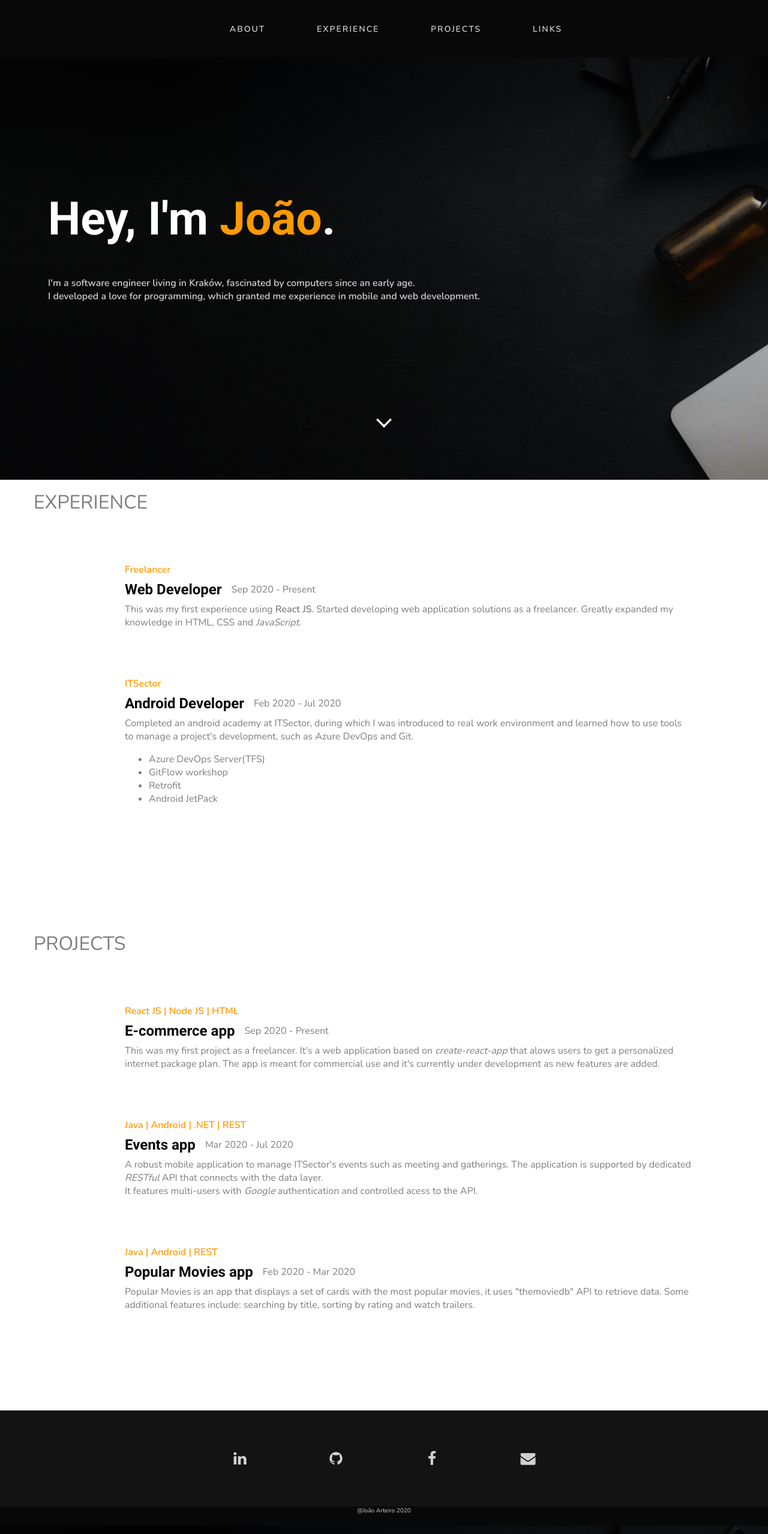
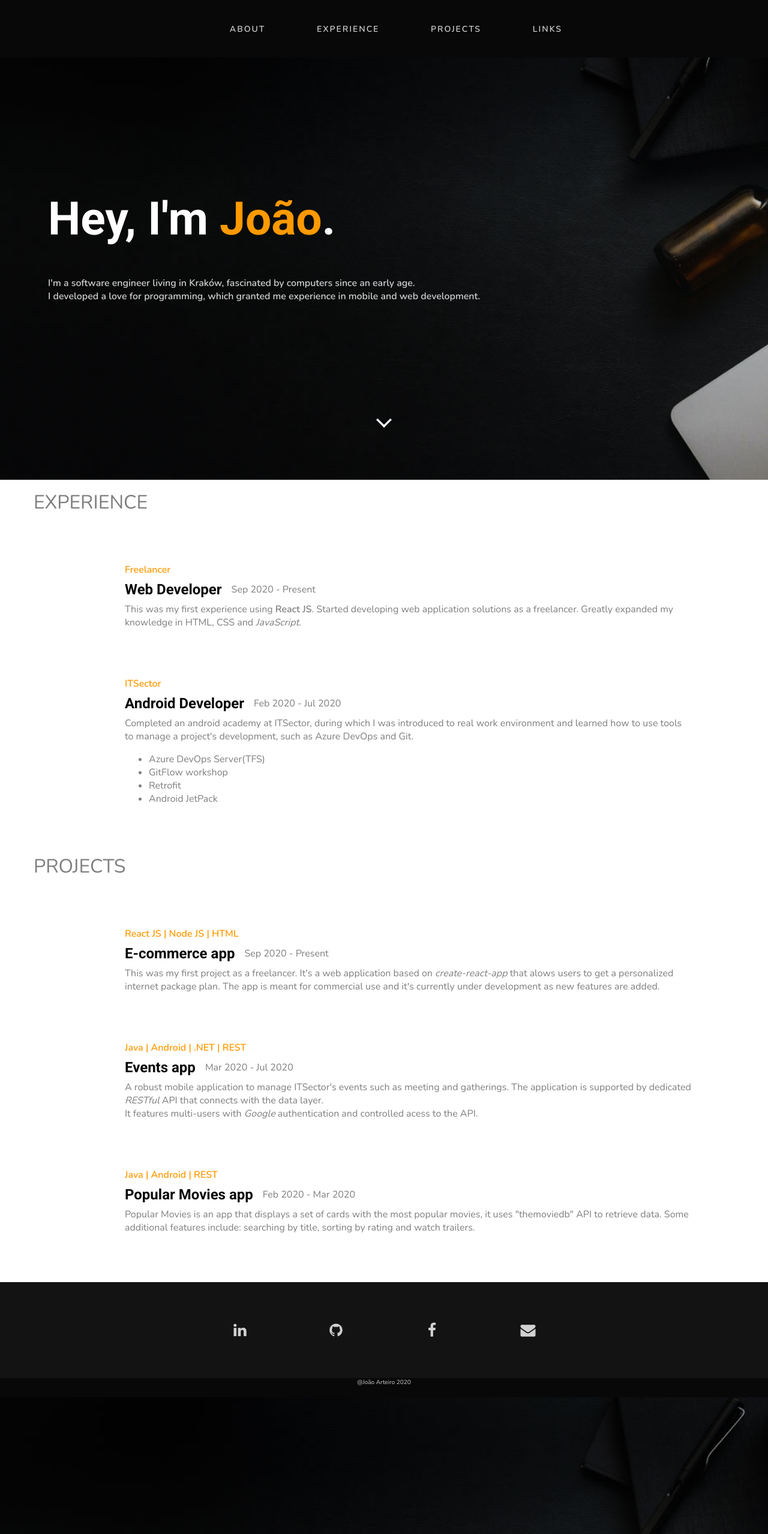
Before and after one commit to joaoarteiro/web-portfolio, a React (Create React App) app: page /about in a window 1280 px wide. Shown: the top 2558 px of the page at 60% size. Built offline with nearby package versions, Linux system fonts and the light colour scheme.

Commit message:
double scroll fix attempt

```diff
--- a/src/App.css
+++ b/src/App.css
@@ -115,7 +115,6 @@ transition: .7s;
   align-items: center;
   padding: 0;
   margin-top: 2vh;
-  height: 90vh;
   width: 100%;
   text-align: center;
   padding: 0;
@@ -143,7 +142,6 @@ transition: .7s;
   align-items: center;
   padding: 0;
   margin-top: 2vh;
-  height: 100vh;
   width: 100%;
   text-align: center;
   padding: 0;
```
